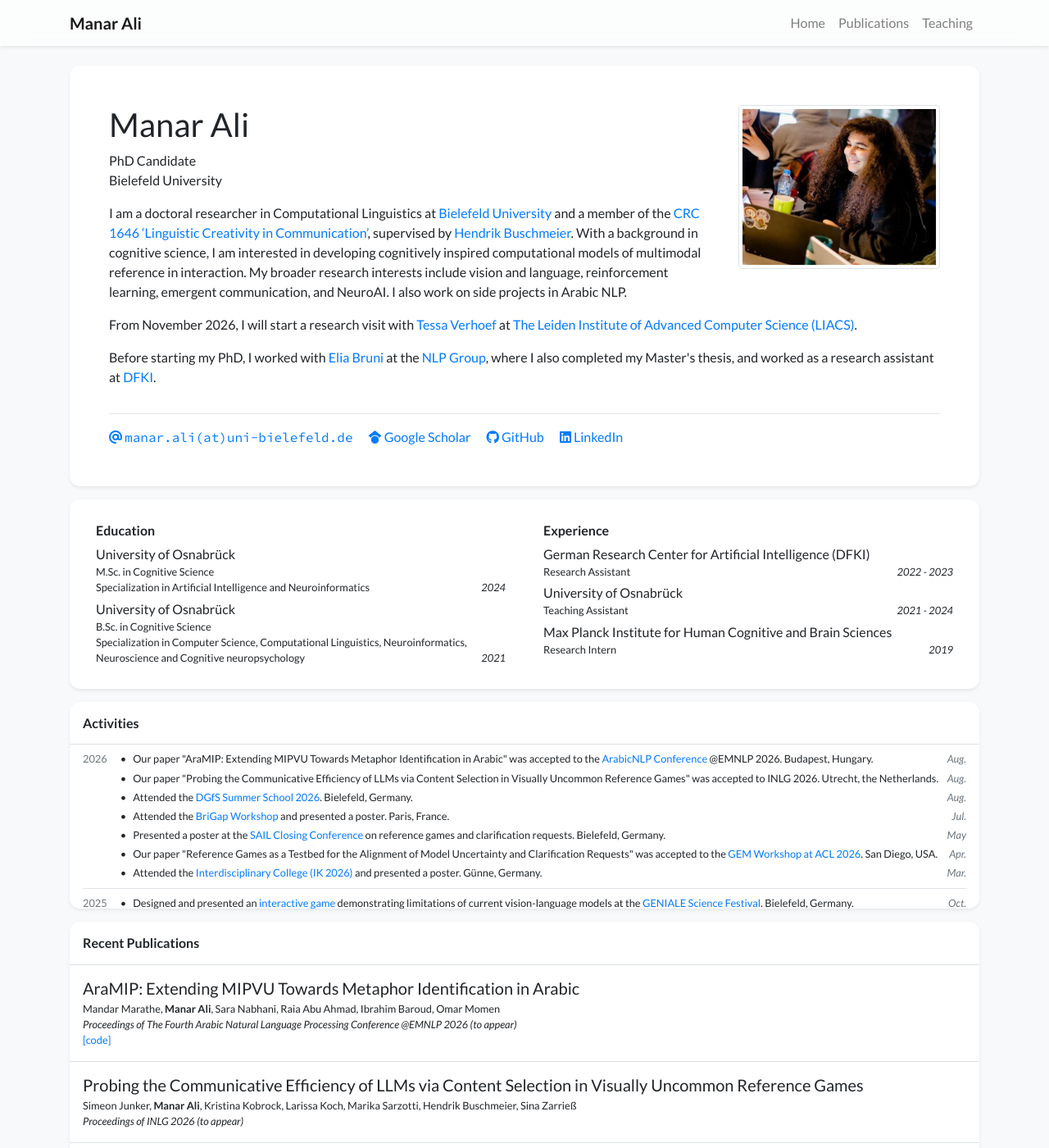
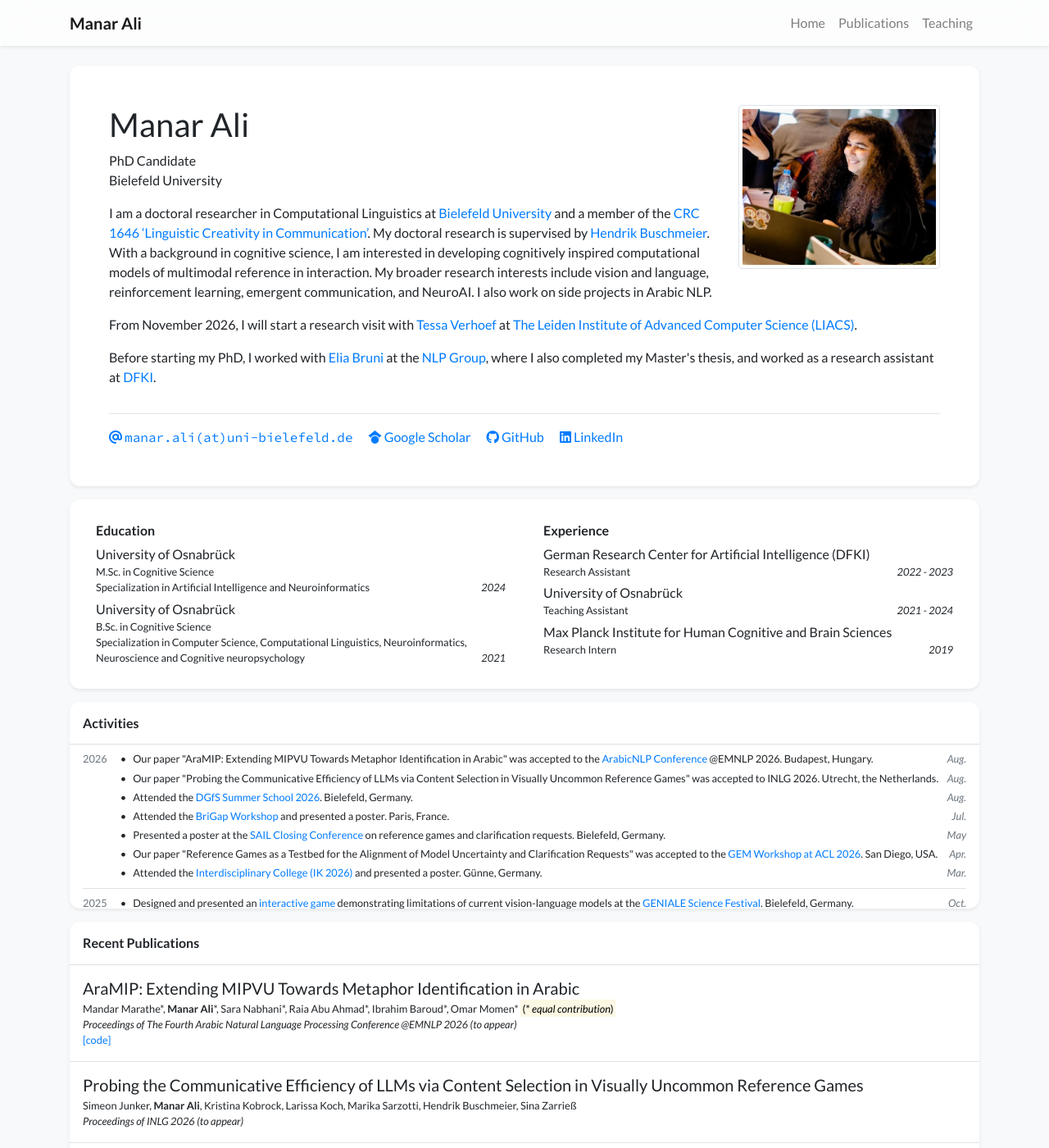
Before and after one commit to Manarali-bit/Manarali-bit.github.io, a Jekyll site: the page built from index_layout2.html, in a window 1280 px wide and 1400 px high. Shown: the whole window at 82% size. Built offline with Jekyll 4.4.1, drawn with Linux system fonts in a browser that asks for light colours; nearby versions of some CDN libraries; a style sheet for code colours, icons or effects is not loaded.

Commit message:
update homepage

```diff
--- a/_data/profile.yml
+++ b/_data/profile.yml
@@ -27,8 +27,7 @@ short_bio: >-
   <p>
   I am a doctoral researcher in Computational Linguistics at <a href="https://www.uni-bielefeld.de/">
   Bielefeld University </a> and a member of the <a href="https://www.uni-bielefeld.de/sfb/sfb1646/">
-  CRC 1646 ‘Linguistic Creativity in Communication’</a>, supervised by <a href="https://www.techfak.uni-bielefeld.de/~hbuschme/">
-      Hendrik Buschmeier</a>. With a background in cognitive science, I am interested in developing
+  CRC 1646 ‘Linguistic Creativity in Communication’</a>. My doctoral research is supervised by <a href="https://www.techfak.uni-bielefeld.de/~hbuschme/">Hendrik Buschmeier</a>. With a background in cognitive science, I am interested in developing
     cognitively inspired computational models of multimodal reference in interaction.
     My broader research interests include vision and language, reinforcement
     learning, emergent communication, and NeuroAI. I also work on side projects in Arabic NLP.
```
Also changed, not shown: _publications/2026/pub6.md (+6 -6 lines).
